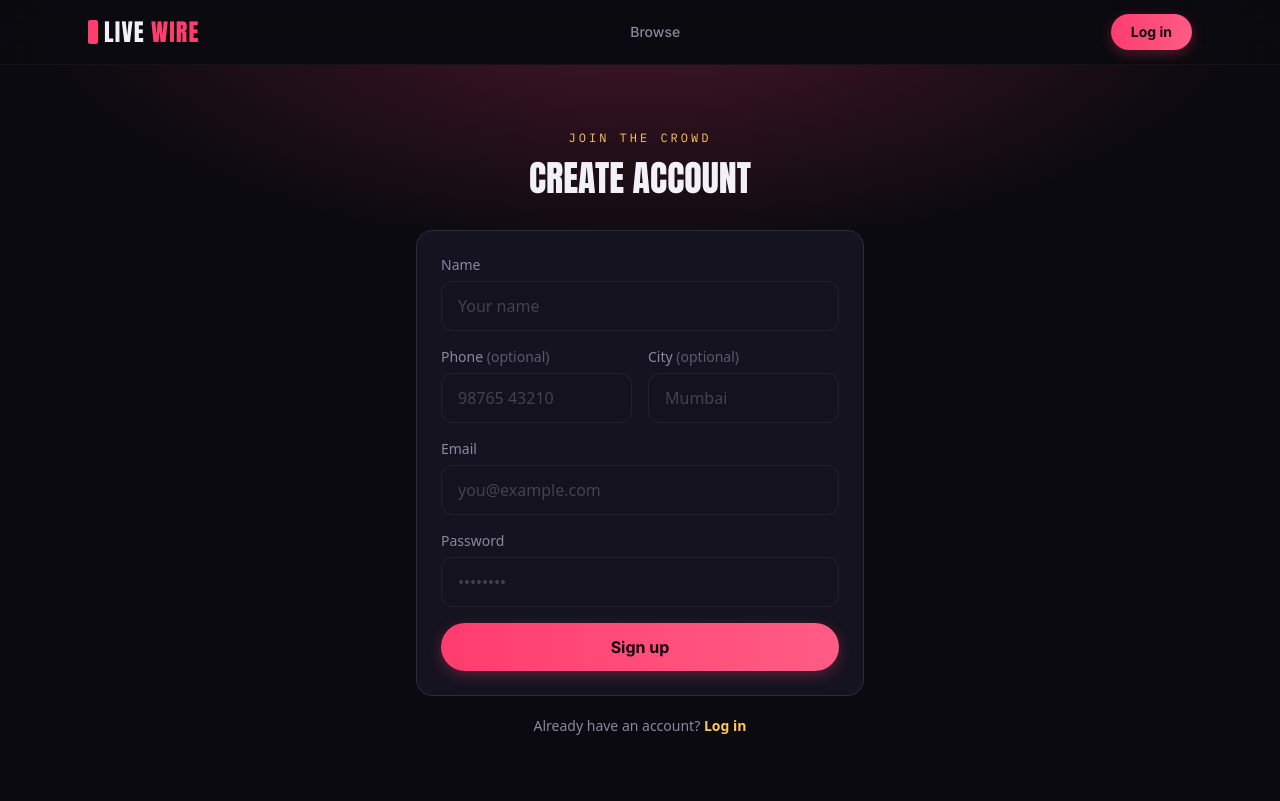
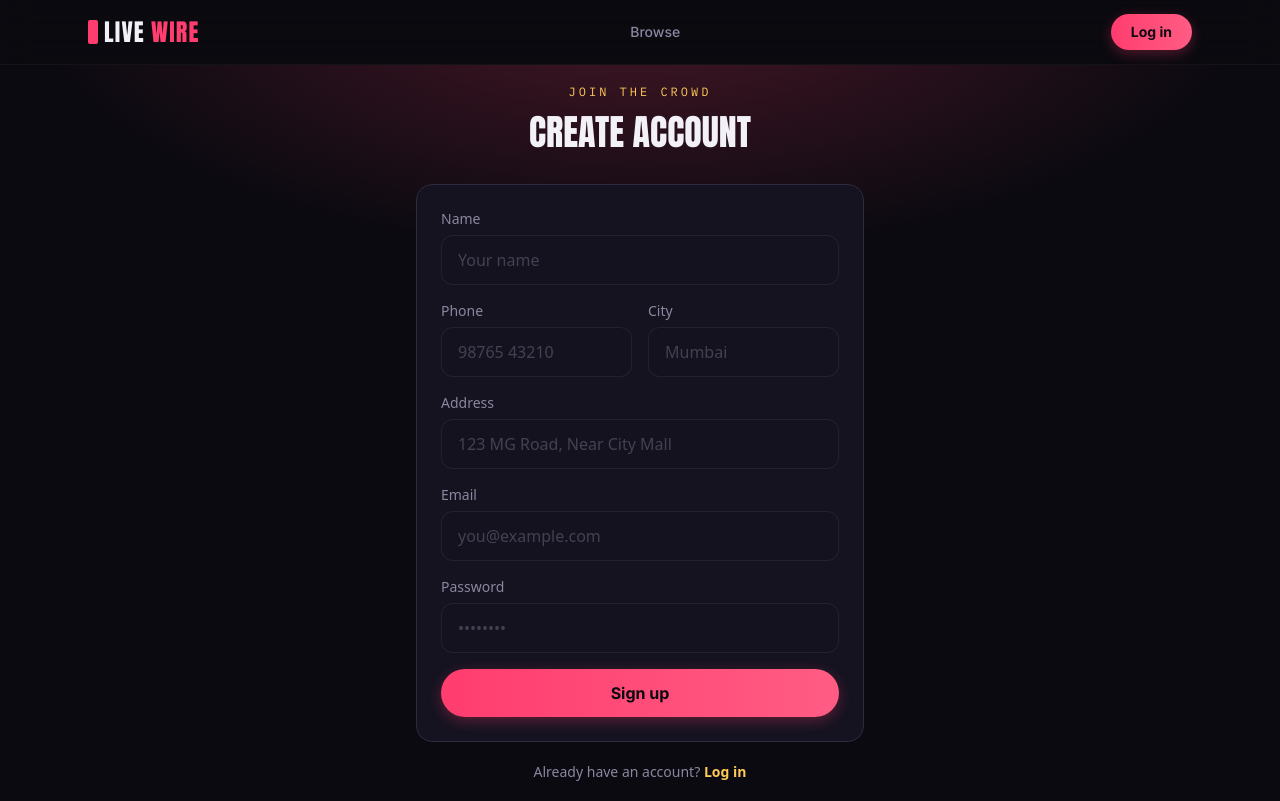
Before and after one commit to uvbannarathore-hash/Concert, a React (Vite) app in the folder concert_frontend/: page /login in a window 1280 px wide. Both pictures are taken after a click on the button "Sign up". Built offline with nearby package versions, Linux system fonts and the light colour scheme; no server answers.

Commit message:
add address field

```diff
--- a/concert_frontend/src/pages/AuthPage.jsx
+++ b/concert_frontend/src/pages/AuthPage.jsx
@@ -9,6 +9,7 @@ export default function AuthPage() {
   const [name, setName] = useState('')
   const [phone, setPhone] = useState('')
   const [city, setCity] = useState('')
+  const [address, setAddress] = useState('')
   const [error, setError] = useState('')
   const [info, setInfo] = useState('')
   const [loading, setLoading] = useState(false)
@@ -21,7 +22,7 @@ export default function AuthPage() {
     setLoading(true)
     try {
       if (mode === 'signup') {
-        await api.signup(email, password, name, phone, city)
+        await api.signup(email, password, name, phone, city, address)
         setInfo('Account created. You can log in now.')
         setMode('login')
       } else {
@@ -54,29 +55,44 @@ export default function AuthPage() {
                 value={name}
                 onChange={(e) => setName(e.target.value)}
                 placeholder="Your name"
+                required
               />
             </div>
           )}
           {mode === 'signup' && (
             <div className="grid grid-cols-2 gap-4">
               <div>
-                <label className="block text-sm text-haze mb-1.5">Phone <span className="text-haze/60">(optional)</span></label>
+                <label className="block text-sm text-haze mb-1.5">Phone</label>
                 <input
                   className="field"
                   value={phone}
                   onChange={(e) => setPhone(e.target.value)}
                   placeholder="98765 43210"
+                  required
                 />
               </div>
               <div>
-                <label className="block text-sm text-haze mb-1.5">City <span className="text-haze/60">(optional)</span></label>
+                <label className="block text-sm text-haze mb-1.5">City</label>
                 <input
                   className="field"
                   value={city}
                   onChange={(e) => setCity(e.target.value)}
                   placeholder="Mumbai"
+                  required
                 />
               </div>
+            </div>
+          )}
+          {mode === 'signup' && (
+            <div>
+              <label className="block text-sm text-haze mb-1.5">Address</label>
+              <input
+                className="field"
+                value={address}
+                onChange={(e) => setAddress(e.target.value)}
+                placeholder="123 MG Road, Near City Mall"
+                required
+              />
             </div>
           )}
           <div>
--- a/concert_frontend/src/pages/ProfilePage.jsx
+++ b/concert_frontend/src/pages/ProfilePage.jsx
@@ -17,6 +17,7 @@ export default function ProfilePage() {
   const [name, setName] = useState('')
   const [phone, setPhone] = useState('')
   const [city, setCity] = useState('')
+  const [address, setAddress] = useState('')
   const [email, setEmail] = useState('')
 
   const [notifyTelegramForWebsite, setNotifyTelegramForWebsite] = useState(false)
@@ -30,6 +31,7 @@ export default function ProfilePage() {
         setName(data.name || '')
         setPhone(data.phone || '')
         setCity(data.city || '')
+        setAddress(data.address || '')
         setEmail(data.email || '')
       })
       .catch((err) => setError(err.message))
@@ -59,7 +61,7 @@ export default function ProfilePage() {
     setInfo('')
     setSaving(true)
     try {
-      await api.updateProfile({ name, phone, city })
+      await api.updateProfile({ name, phone, city, address })
       setInfo('Profile successfully updated.')
     } catch (err) {
       setError(err.message)
@@ -146,6 +148,17 @@ export default function ProfilePage() {
           </div>
         </div>
 
+        <div>
+          <label className="block text-xs font-mono text-haze/60 mb-2 uppercase">Address</label>
+          <input
+            className="field"
+            value={address}
+            onChange={(e) => setAddress(e.target.value)}
+            placeholder="e.g. 123 MG Road, Near City Mall"
+            required
+          />
+        </div>
+
         {error && (
           <div className="border border-spot/20 bg-spot/5 text-spot text-xs font-mono rounded-xl p-4">
             ⚠️ Update failed: {error}
```
Also changed, not shown: concert_frontend/src/lib/api.js, 1 other file (tests, documents, lock files or other folders).
